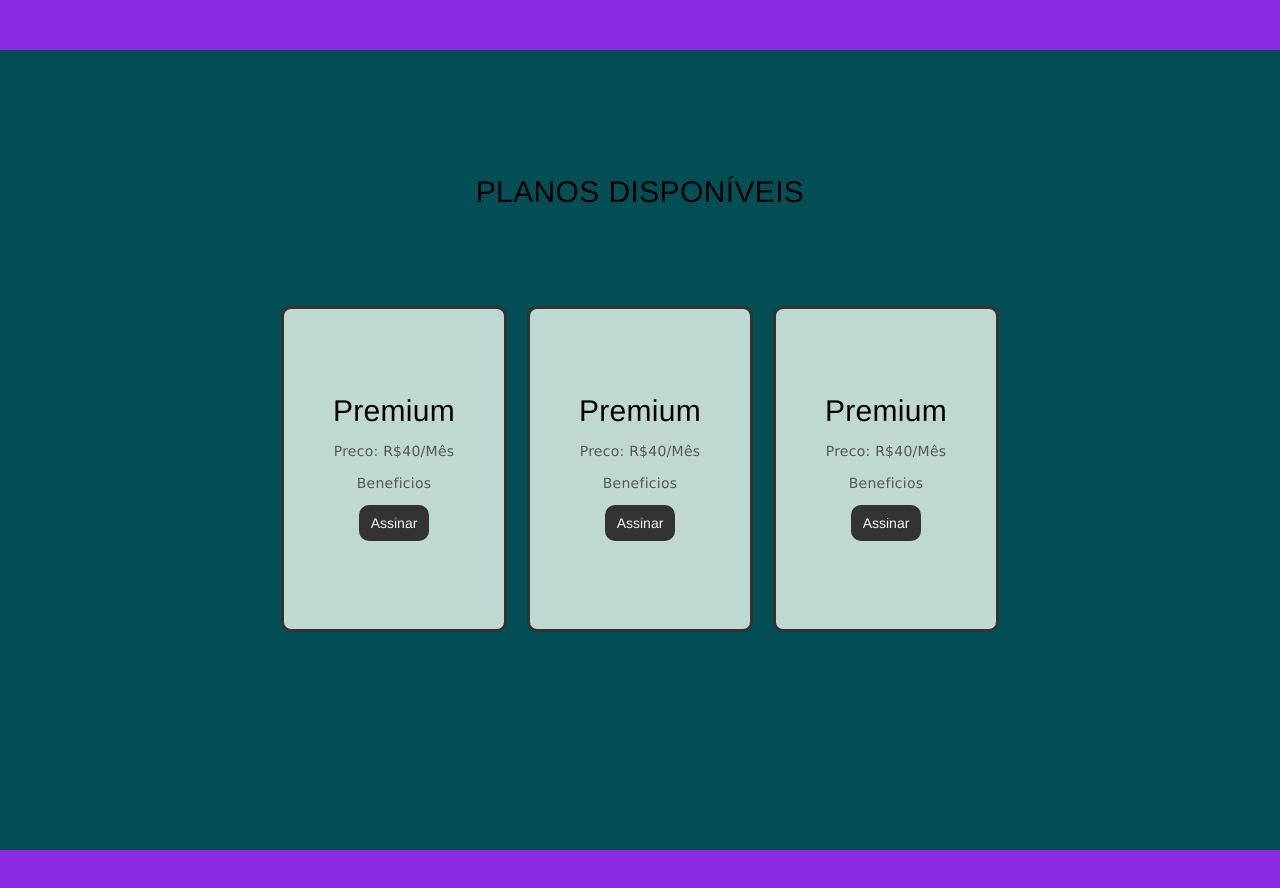
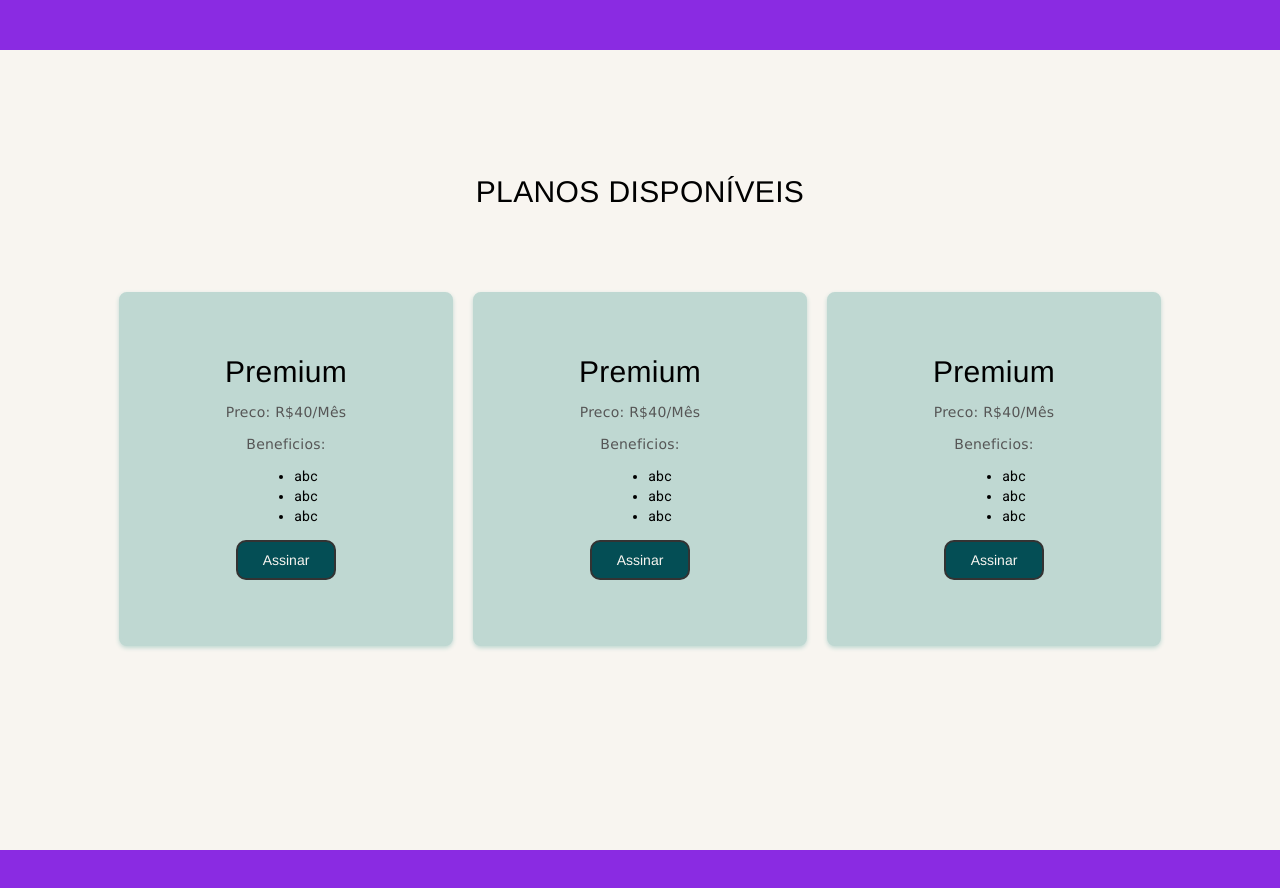
Before and after one commit to bokargiu/Lokus, an Angular app: page / in a window 1280 px wide. Shown: the top 888 px of the page. Built offline with nearby package versions, Linux system fonts and the light colour scheme.

Commit message:
alterado cor dos cards

```diff
--- a/src/app/Components/card-subscription/card-subscription.component.css
+++ b/src/app/Components/card-subscription/card-subscription.component.css
@@ -10,9 +10,19 @@
     flex-direction: column;
     justify-content: center;
     align-items: center;
-    border: 3px solid #333333;
+    border: 3px solid #bfd8d2;
     transition: transform 0.3s ease; /* animação suave */
+     /* Estilos dos cards com hover de cor */
+    border-radius: 8px;
+    width: 280px;
+    padding: 1.5rem;
+    box-shadow: 0 2px 4px #bfd8d2;
+    transition: background-color 0.3s ease, transform 0.3s ease, box-shadow 0.3s ease;
 
+}
+
+ul{
+    margin-top: 0px;
 }
 
 h3{
@@ -30,7 +40,12 @@ p{
   transform: scale(1); /* aumenta o card em 5% */
   cursor: pointer; /* opcional: muda o cursor para indicar interatividade */
   animation: shadow-drop-center 0.4s cubic-bezier(0.250, 0.460, 0.450, 0.940) both;
+  transform: translateY(-5px);
+  box-shadow: 0 8px 16px rgba(0,0,0,0.2);
 }
+
+
+
 
 @-webkit-keyframes shadow-drop-center {
   0% {
@@ -54,8 +69,8 @@ p{
 }
 
 button{
-  background-color: #333333;
-  padding: 8px 10px;
+  background-color: #044e55;
+  padding: 10px 25px;
   color: #f8f5f0;
   border-radius: 10px;
   border:2px solid #333333;
--- a/src/app/Components/card-subscription/card-subscription.component.html
+++ b/src/app/Components/card-subscription/card-subscription.component.html
@@ -2,6 +2,12 @@
     <!-- nome do plano -->
     <h3>Premium</h3>
     <p>Preco: {{preco}}</p>
-    <p>Beneficios</p>
+    <p>Beneficios: </p>
+    <ul>
+        <li>abc</li>
+        <li>abc</li>
+        <li>abc</li>
+    </ul>
+
     <button>Assinar</button>
 </div>
--- a/src/app/Pages/subscription/subscription.component.css
+++ b/src/app/Pages/subscription/subscription.component.css
@@ -1,48 +1,34 @@
-.container{
+.container {
     width: 100%;
     height: 100vh;
-    background-color: #044E55;
+    background-color: #f8f5f0   ;
     display: flex;
     flex-direction: column;
     justify-content: center;
     align-items: center;
+  }
 
-    .card {
-        background-color: #791f1f;
-        border-radius: 8px;
-        width: 280px;
-        padding: 1.5rem;
-        box-shadow: 0 2px 4px rgba(0,0,0,0.1);
-        /* Transições para fundo, sombra e movimento */
-        transition: background-color 0.3s ease, transform 0.3s ease, box-shadow 0.3s ease;
-      }
-      .card:hover {
-        background-color: #20527e;  /* cor levemente diferente ao passar o mouse */
-        transform: translateY(-5px);
-        box-shadow: 0 8px 16px rgba(0,0,0,0.2);
-      }
-}
 
-.planos{
+  .planos {
     height: 500px;
     display: flex;
     justify-content: space-evenly;
     align-items: center;
-}
+  }
 
-h2{
+  h2 {
     font-family: 'Franklin Gothic Medium', 'Arial Narrow', Arial, sans-serif;
     font-size: 30px;
-}
+  }
 
-.head-menu{
+  .head-menu {
     width: 100%;
     height: 50px;
     background-color: blueviolet;
-    }
+  }
 
-    .footing{
+  .footing {
     width: 100%;
     height: 70px;
     background-color: blueviolet;
-    }
+  }
```
